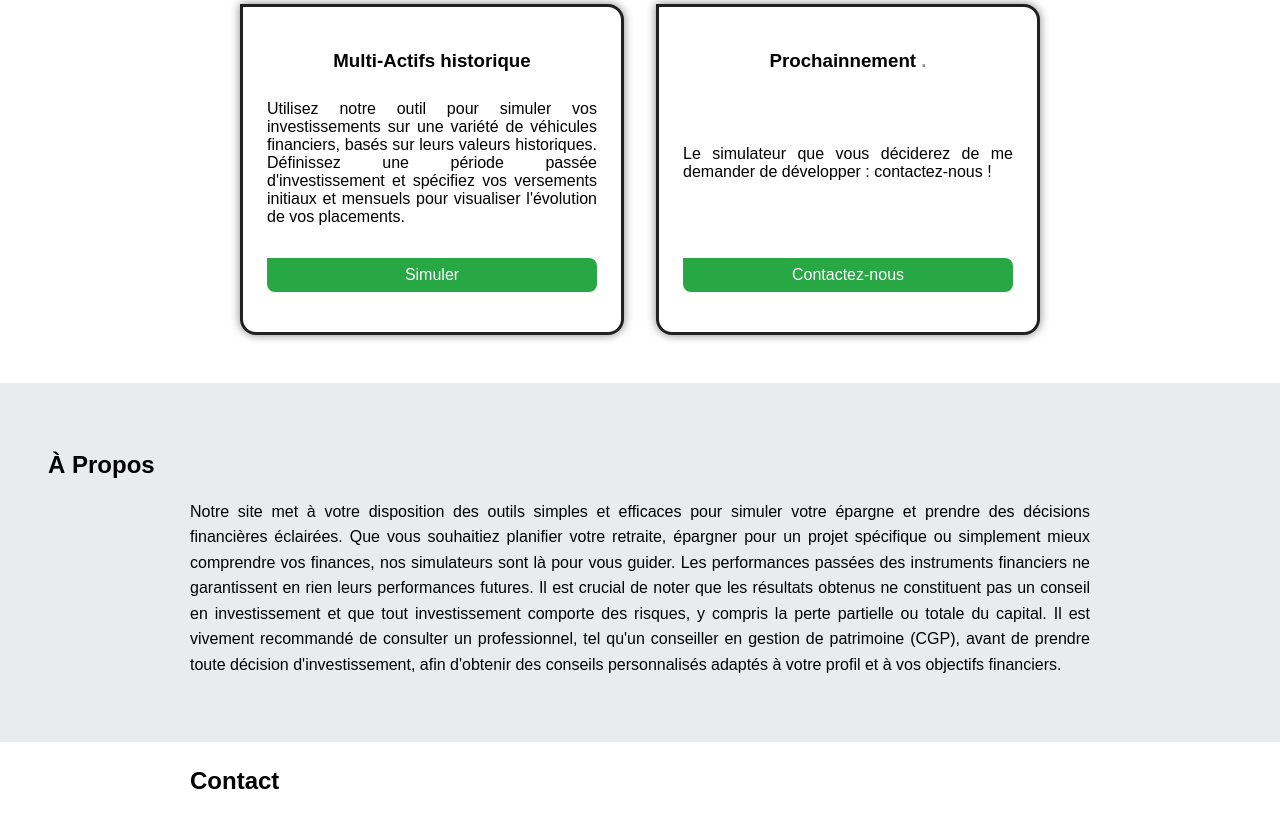
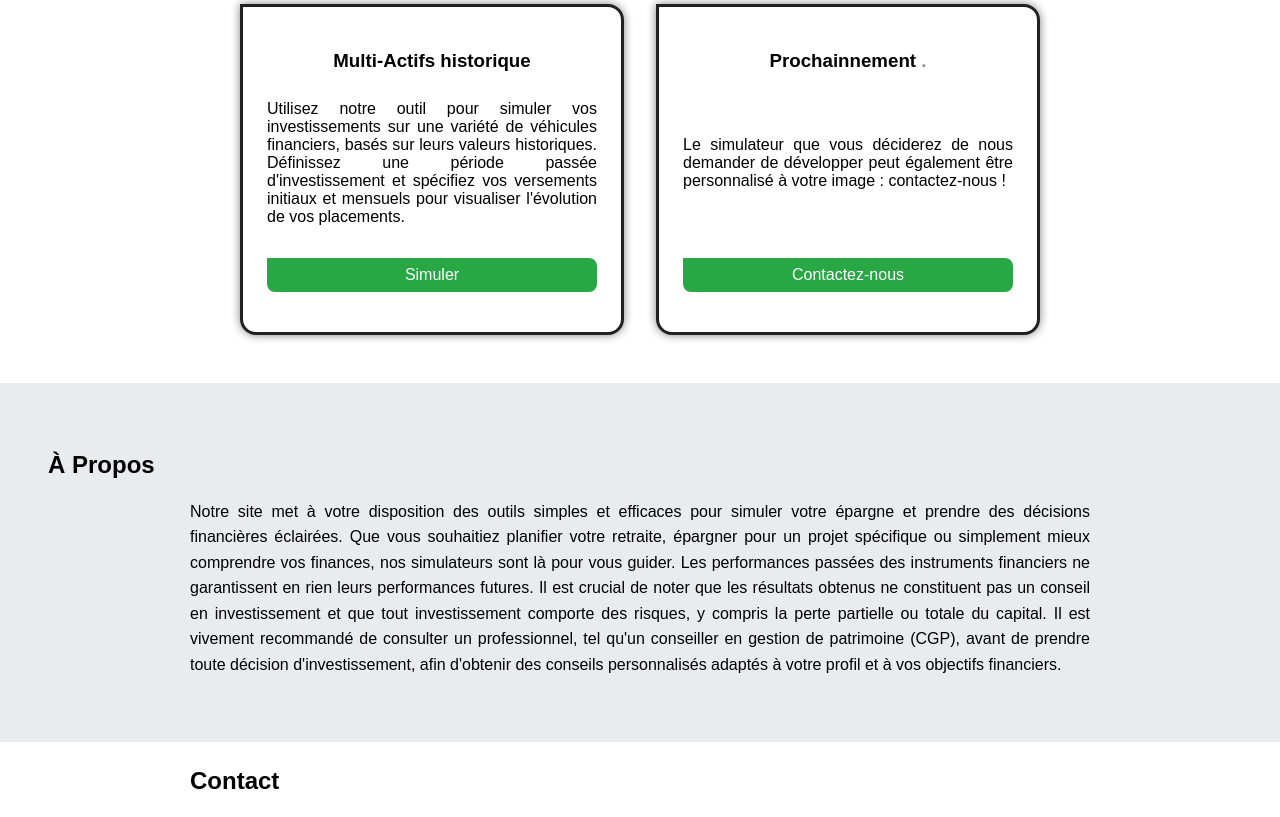
Before and after one commit to fox-velocity/fox-velocity-epargne.github.io, a website: page index.html in a window 1280 px wide. Shown: the part 1400-2217 px from the top of the page. Drawn offline with Linux system fonts and the light colour scheme.

Commit message:
6  commit

```diff
--- a/index.html
+++ b/index.html
@@ -73,7 +73,7 @@
 
             <div class="simulateur-card">
                 <h3 class="points"> Prochainnement</h3>
-                <p>Le simulateur que vous déciderez de me demander de développer : contactez-nous !</p>
+                <p>Le simulateur que vous déciderez de nous demander de développer peut également être personnalisé à votre image : contactez-nous !</p>
                 <a href="#contact" class="simulateur-button" data-simulator="retraite">Contactez-nous</a>
             </div>
         </div>
```
